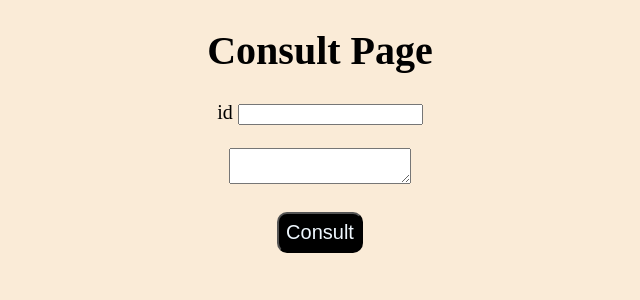
After one commit to jonier93/repo-aws-132, a Flask app: page /consult_page in a window 1280 px wide. The commit adds this page. Shown: the top 300 px of the page, without its empty margins (320-960 px from the left). Run offline with Flask 3, Linux system fonts and the light colour scheme.

Commit message:
app_final

```diff
--- /dev/null
+++ b/controllers/control.py
@@ -0,0 +1,39 @@
+from flask import Flask, render_template, request, jsonify
+from database.db import connectionSQL, add_user, consult_user
+from controllers.admin_s3 import *
+from server import app
+
+def func_home_page():
+    return render_template("home.html")
+
+def func_register_page():
+    return render_template("register.html")
+
+def func_register_user():
+    data_user = request.form
+    data_photo = request.files
+    id = data_user["id"]
+    name = data_user["name"]
+    lastname = data_user["lastname"]
+    birthday = data_user["birthday"]
+    photo = data_photo["photo"]
+    confirm = add_user(id, name, lastname, birthday)
+    if confirm:
+        photo_path, photo_name = save_file(photo, id)
+        upload_file(photo_path, photo_name)
+        return "<h1> User added </h1>"
+    else:
+        return "<h1> Error creating the user </h1>"
+
+def func_consult_page():
+    return render_template("consult.html")
+
+def func_consult_user():
+    id = request.get_json()
+    result_data = consult_user(id)
+    obj_data = {
+        'name':result_data[0][1],
+        'lastname':result_data[0][2],
+        'birthday':result_data[0][3]
+    }
+    return jsonify(obj_data)
--- a/database/db.py
+++ b/database/db.py
@@ -6,13 +6,39 @@ passw = '12345678'
 
 def connectionSQL():
     try:
-        pymysql.connect(
+        obj_connect = pymysql.connect(
             host=endpoint,
             user=user,
             password=passw
         )
         print("Succesfull connection to a database")
+        return obj_connect
     except Exception as err:
         print("Error:", err)
+        obj_connect = None
 
-connectionSQL()
+def add_user(id, name, lastname, birthday):
+    try:
+        instruction_sql = "INSERT INTO db_users.users (id, name, lastname, birthday) VALUES("+id+", '"+name+"', '"+lastname+"', '"+birthday+"')"
+        obj_connect = connectionSQL()
+        cursor = obj_connect.cursor()
+        cursor.execute(instruction_sql)
+        obj_connect.commit()
+        print("The user was added")
+        return True
+    except Exception as err:
+        print("Error:", err)
+        return False
+
+def consult_user(id):
+    try:
+        instruction_sql = "SELECT * FROM db_users.users WHERE id="+id+";"
+        obj_connect = connectionSQL()
+        cursor = obj_connect.cursor()
+        cursor.execute(instruction_sql)
+        result_data = cursor.fetchall()
+        print("User consulted")
+        return result_data
+    except Exception as err:
+        print("Error:", err)
+        return False
--- /dev/null
+++ b/routes/route.py
@@ -0,0 +1,23 @@
+from flask import  request
+from server import app
+from controllers.control import *
+
+@app.route("/")
+def home_page():
+    return func_home_page()
+
+@app.route('/register_page')
+def register_page():
+    return func_register_page()
+
+@app.route('/register_user', methods=["post"])
+def register_user():
+    return func_register_user()
+
+@app.route('/consult_page')
+def consult_page():
+    return func_consult_page()
+
+@app.route('/consult_user', methods=["post"])
+def consult_user():
+    return func_consult_user()
--- a/server.py
+++ b/server.py
@@ -1,12 +1,10 @@
-from flask import Flask, render_template
+from flask import Flask
 
 app = Flask(__name__)
 
-@app.route('/register_page')
-def register():
-    return render_template("register.html")
+from routes.route import *
 
 if __name__ == "__main__":
     ip = "172.31.1.56"
     port = "80"
-    app.run(ip, port)
+    app.run(ip, port, debug=True)
--- /dev/null
+++ b/static/css/styleConsult.css
@@ -0,0 +1,21 @@
+h1 {
+    text-align: center;
+    font-size: 40px;
+}
+
+body {
+    background-color: antiquewhite;
+}
+
+div {
+    font-size: 20px;
+    text-align: center;
+}
+
+button {
+    font-size: 20px;
+    color: aliceblue;
+    background-color: black;
+    border-radius: 10px;
+    padding: 7px;
+}
--- /dev/null
+++ b/static/js/appConsult.js
@@ -0,0 +1,13 @@
+function consult_user(){
+    let id = document.getElementById("ident").value
+    fetch('/consult_user', {
+       'method': 'post',
+       'headers':{'Content-Type':'application/json'},
+       'body': JSON.stringify(id)
+    })
+    .then(resp => resp.json())
+    .then(data => {
+        document.getElementById("txt-user").value = data.name + " " + data.lastname + " " + data.birthday
+    })
+    .catch(error => alert("Error"))
+}
--- /dev/null
+++ b/templates/consult.html
@@ -0,0 +1,18 @@
+<!DOCTYPE html>
+<html lang="en">
+<head>
+    <meta charset="UTF-8">
+    <meta name="viewport" content="width=device-width, initial-scale=1.0">
+    <link rel="stylesheet" href="../static/css/styleConsult.css">
+    <script src="../static/js/appConsult.js"></script>
+    <title>Document</title>
+</head>
+<body>
+    <h1> Consult Page </h1>
+    <div>
+        <label> id </label> <input type="number" id="ident"> <br> <br>
+        <textarea id="txt-user"> </textarea> <br> <br>
+        <button onclick="consult_user()"> Consult </button>
+    </div>
+</body>
+</html>
```
Also changed, not shown: controllers/admin_s3.py (added, +29 -0 lines), static/css/styleHome.css (added, +19 -0 lines), static/js/appHome.js (added, +7 -0 lines), templates/home.html (added, +18 -0 lines), templates/register.html (+7 -6 lines), 1 other file.
